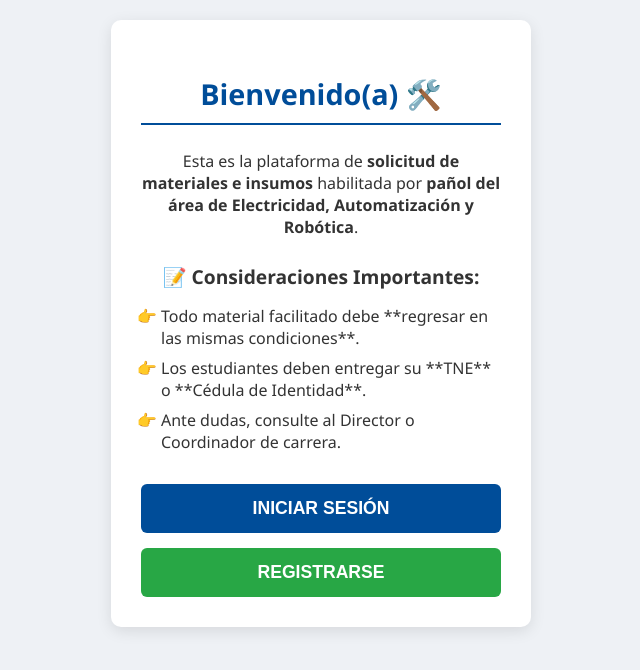
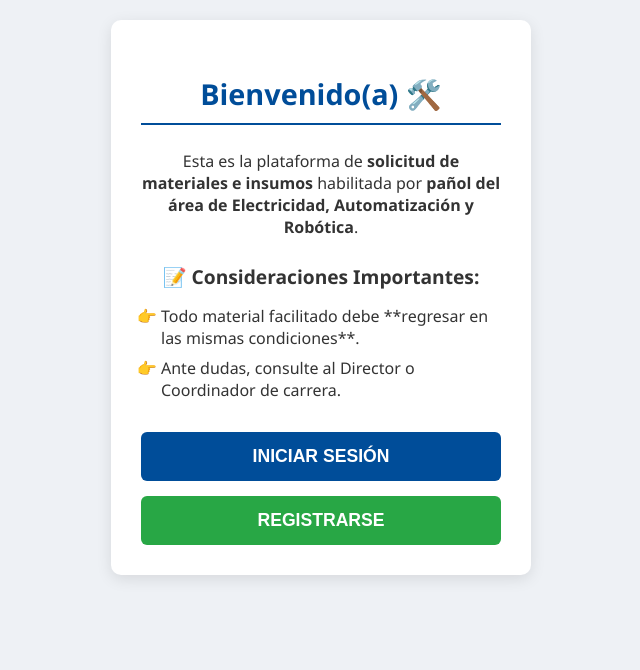
Before and after one commit to Alby-On/sistema_panol_v3_pruebas, a plain HTML site: page index.html in a window 1280 px wide. Shown: the whole page, without its empty margins (319-959 px from the left). Drawn offline with nearby package versions, Linux system fonts and the light colour scheme.

Commit message:
Update index.html

```diff
--- a/index.html
+++ b/index.html
@@ -226,7 +226,6 @@
     <h3>📝 Consideraciones Importantes:</h3>
     <ul>
         <li>Todo material facilitado debe **regresar en las mismas condiciones**.</li>
-        <li>Los estudiantes deben entregar su **TNE** o **Cédula de Identidad**.</li>
         <li>Ante dudas, consulte al Director o Coordinador de carrera.</li>
     </ul>
     <button class="btn-primary" onclick="showLogin()">Iniciar Sesión</button>
```
